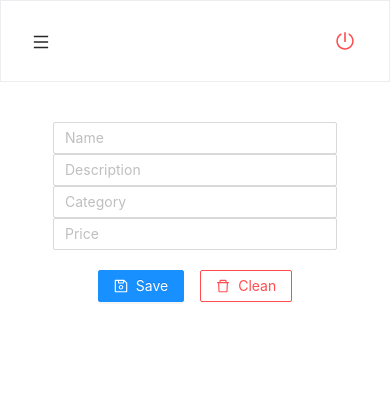
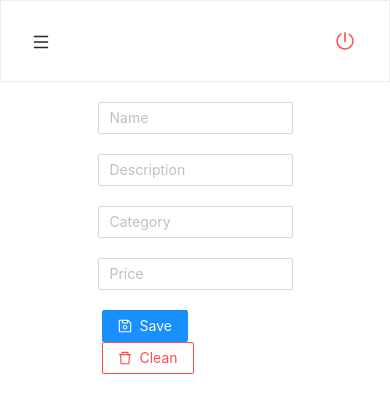
Before and after one commit to raphaelalvarenga/gerenciamento-de-produtos-frontend, a React (Create React App) app: page /add-product in a window 390 px wide. Shown: the top 412 px of the page. Built offline with nearby package versions, Linux system fonts and the light colour scheme; sample sign-in values are in the browser's storage.

Commit message:
[Responsive] The responsive design has been fixed in AddProduct.tsx.

```diff
--- a/src/views/AddProduct.tsx
+++ b/src/views/AddProduct.tsx
@@ -81,8 +81,8 @@ const AddProduct: FunctionComponent<RouteComponentProps> = (props) => {
 
     return (
         <>
-            <Row style = {{maxWidth: "1200px", margin: "40px auto 20px auto"}} justify = "center" gutter = {16}>
-                <Col flex = "300px">
+            <Row style = {{maxWidth: "1200px", marginBottom: "20px", marginTop: "20px"}} justify = "center">
+                <Col xs = {12}>
                     <Input
                         placeholder = "Name"
                         value = {newProduct.name}
@@ -94,8 +94,10 @@ const AddProduct: FunctionComponent<RouteComponentProps> = (props) => {
                         }
                     />
                 </Col>
+            </Row>
 
-                <Col flex = "300px">
+            <Row style = {{maxWidth: "1200px", marginBottom: "20px", marginTop: "20px"}} justify = "center">
+                <Col xs = {12}>
                     <Input
                         placeholder = "Description"
                         value = {newProduct.description}
@@ -108,7 +110,11 @@ const AddProduct: FunctionComponent<RouteComponentProps> = (props) => {
                     />
                 </Col>
 
-                <Col flex = "300px">
+            </Row>
+
+            <Row style = {{maxWidth: "1200px", marginBottom: "20px", marginTop: "20px"}} justify = "center">
+
+                <Col xs = {12}>
                     <Input
                         placeholder = "Category"
                         value = {newProduct.category}
@@ -121,7 +127,11 @@ const AddProduct: FunctionComponent<RouteComponentProps> = (props) => {
                     />
                 </Col>
 
-                <Col flex = "300px">
+            </Row>
+
+            <Row style = {{maxWidth: "1200px", marginBottom: "20px", marginTop: "20px"}} justify = "center">
+
+                <Col xs = {12}>
                     <Input
                         placeholder = "Price"
                         value = {newProduct.price}
@@ -135,7 +145,9 @@ const AddProduct: FunctionComponent<RouteComponentProps> = (props) => {
                 </Col>
             </Row>
 
-            <Row justify = "center" gutter = {16}>
+            <Row style = {{maxWidth: "1200px", marginBottom: "20px"}} justify = "center" gutter = {16}>
+                <Col xs = {12}>
+                    <Row gutter = {16}>
                         <Col>
                             <Button
                                 icon = {<SaveOutlined />}
@@ -143,7 +155,6 @@ const AddProduct: FunctionComponent<RouteComponentProps> = (props) => {
                                 onClick = {addProduct}
                             >Save</Button>
                         </Col>
-
                         <Col>
                             <Button
                                 icon = {<DeleteOutlined />}
@@ -156,6 +167,8 @@ const AddProduct: FunctionComponent<RouteComponentProps> = (props) => {
                                     price: ""
                                 })}
                             >Clean</Button>
+                        </Col>
+                    </Row>
                 </Col>
             </Row>
 
```
Lines whose indentation alone changed are shown as unchanged.
